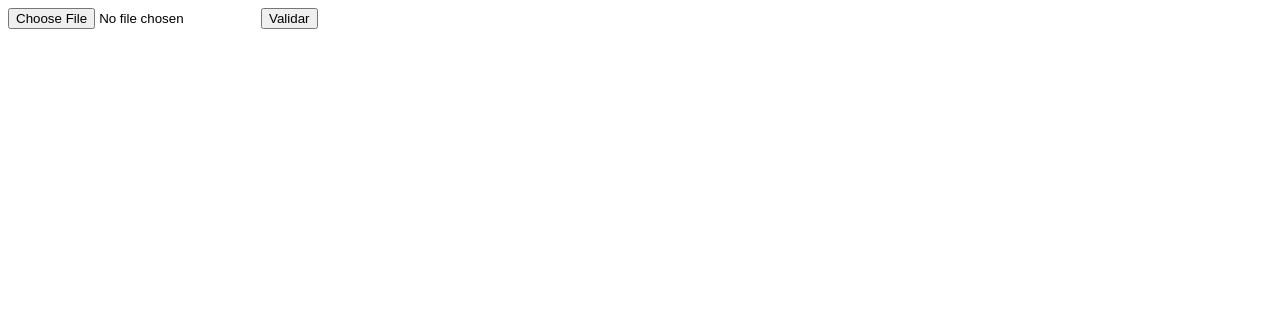
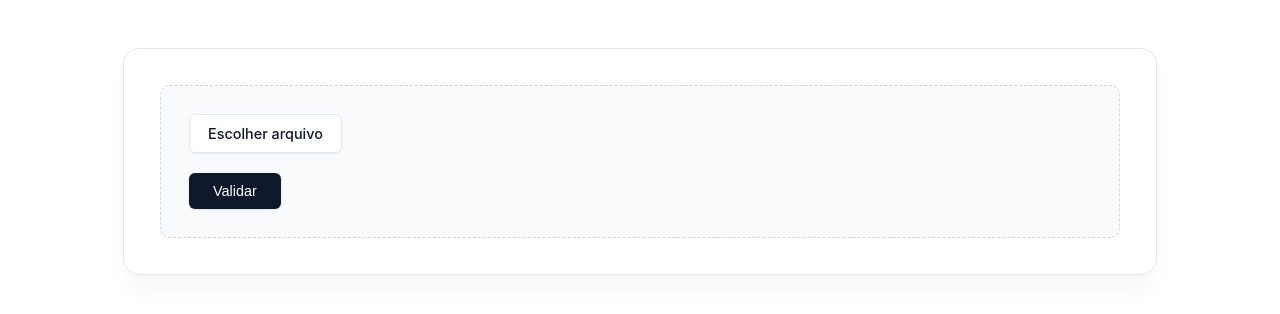
Before and after one commit to arthurresendes/supplier_automation, a React (Vite) app in the folder Front-end/front-supplier/: page / in a window 1280 px wide. Shown: the top 314 px of the page. Built offline with nearby package versions, Linux system fonts and the light colour scheme.

Commit message:
Consumo de endpoint post + renderização

```diff
--- /dev/null
+++ b/Front-end/front-supplier/src/api/abrirChamado.js
@@ -0,0 +1,16 @@
+export const abrirChamado = async (dados) => {
+  const res = await fetch("http://localhost:8000/api/v1/open-desk", {
+    method: "POST",
+    headers: {
+      "Content-Type": "application/json",
+    },
+    body: JSON.stringify(dados),
+  });
+
+  if (!res.ok) {
+    throw new Error("Erro ao abrir chamado");
+  }
+
+  const valores = await res.json();
+  return valores.RITM;
+};
--- a/Front-end/front-supplier/src/api/planilhaConsumo.js
+++ b/Front-end/front-supplier/src/api/planilhaConsumo.js
@@ -6,6 +6,12 @@ export const planilhaConsumo = async (planilha) => {
     body: formData,
   });
 
+  if (res.status == 400) {
+    throw new Error(
+      "Verifique se a sua planilha tem os campos com esses nomes: Solicitante, Matricula, Valor, Colaborador",
+    );
+  }
+
   if (!res.ok) {
     throw new Error("Erro ao processar");
   }
--- a/Front-end/front-supplier/src/pages/Planiha.jsx
+++ b/Front-end/front-supplier/src/pages/Planiha.jsx
@@ -1,11 +1,17 @@
 import React, { useState } from 'react'
 import { planilhaConsumo } from '../api/planilhaConsumo'
+import { abrirChamado } from '../api/abrirChamado'
+import styles from './planilha.module.css'
 
 const Planiha = () => {
     const [planilha, setPlanilha] = useState(null)
     const [dadosJson, setDadosJson] = useState(null)
     const [nome, setNome] = useState('')
     const [erro, setErro] = useState('')
+    const [carregando, setCarregando] = useState(false)
+    const [ritm, setRitm] = useState('')
+    const [colaborador, setColaborador] = useState('')
+    const [solicitante, setSolicitante] = useState('')
 
     const lidarArquivo = (e) => {
         const arq = e.target.files[0]
@@ -17,6 +23,7 @@ const Planiha = () => {
 
     const handleSubmit = async (e) => {
         e.preventDefault()
+        setErro('')
         try {
             const respos = await planilhaConsumo(planilha)
             setDadosJson(respos)
@@ -25,42 +32,83 @@ const Planiha = () => {
         }
     }
 
+    const openDesk = async (solicitante, valor, colaborador, matricula) => {
+        setErro('')
+        setColaborador('')
+        setSolicitante('')
+        setRitm('')
+        const dados = {
+            Solicitante: solicitante,
+            Valor: valor,
+            Colaborador: colaborador,
+            Matricula: matricula
+        }
+        setCarregando(true)
+        try {
+            const respos = await abrirChamado(dados)
+            setRitm(respos)
+        } catch (error) {
+            setErro(error.message)
+        } finally {
+            setCarregando(false)
+            setColaborador(colaborador)
+            setSolicitante(solicitante)
+        }
+    }
 
     return (
-        <div>
-            <form action="" method="post" onSubmit={handleSubmit}>
-                <label htmlFor="planilha">
-                    <input type="file" name="planilha" id="planilha" accept='.csv, .xlsx' onChange={lidarArquivo} />
+        <div className={styles.container}>
+            <form action="" method="post" onSubmit={handleSubmit} className={styles.form}>
+                <label htmlFor="planilha" className={styles.fileLabel}>
+                    Escolher arquivo
+                    <input type="file" name="planilha" id="planilha" accept='.csv, .xlsx' onChange={lidarArquivo} className={styles.fileInput} />
                 </label>
                 {nome !== '' && (
                     <div>
-                        <p>Nome do arquivo selecionado é: {nome}</p>
+                        <p className={styles.fileName}>Nome do arquivo selecionado é: {nome}</p>
                     </div>
                 )}
-                <input type="submit" value="Validar" />
+                <input type="submit" value="Validar" className={styles.submitBtn} />
             </form>
-            {erro && <p style={{ color: 'red', fontWeight: 'bold' }}>⚠️ {erro}</p>}
+            {erro && <p className={styles.errorMsg}>⚠️ {erro}</p>}
+
+            {carregando && (
+                <p className={styles.loadingMsg}>Abrindo chamado....</p>
+            )}
+            {ritm !== '' && (
+                <p className={styles.successMsg}>Aberto o chamado para: {colaborador}. Solicitante: {solicitante}. RITM: {ritm}</p>
+            )}
             {dadosJson && (
-                <table style={{ width: '100%', borderCollapse: 'collapse', marginTop: '20px' }}>
+                <div className={styles.tableContainer}>
+                    <table className={styles.table}>
                         <thead>
-                        <tr style={{ textAlign: 'left', backgroundColor: 'f2f2f2' }}>
+                            <tr>
                                 <th>Matricula</th>
                                 <th>Nome</th>
+                                <th>Solicitante</th>
                                 <th>Valor</th>
                                 <th>Ação</th>
                             </tr>
                         </thead>
                         <tbody>
                             {dadosJson.map((dad) => (
-                            <tr key={dad.Matricula} style={{ borderBottom: '1px solid #ddd' }}>
+                                <tr key={dad.Matricula}>
                                     <td>{dad.Matricula}</td>
                                     <td>{dad.Colaborador}</td>
+                                    <td>{dad.Solicitante}</td>
                                     <td>{dad.Valor}</td>
-                                <td><button>Abrir chamado</button></td>
+                                    <td>
+                                        {carregando ? (
+                                            <button disabled className={styles.actionBtnDisabled}>Abrindo um chamado</button>
+                                        ) : (
+                                            <button onClick={() => openDesk(dad.Solicitante, dad.Valor, dad.Colaborador, dad.Matricula)} className={styles.actionBtn}>Abrir chamado</button>
+                                        )}
+                                    </td>
                                 </tr>
                             ))}
                         </tbody>
                     </table>
+                </div>
             )}
         </div>
     )
--- /dev/null
+++ b/Front-end/front-supplier/src/pages/planilha.module.css
@@ -0,0 +1,217 @@
+:root {
+  --primary: #2563eb;
+  --primary-hover: #1d4ed8;
+  --bg-surface: #ffffff;
+  --bg-subtle: #f8fafc;
+  --border-color: #e2e8f0;
+  --text-main: #0f172a;
+  --text-muted: #64748b;
+  --radius-lg: 16px;
+  --radius-md: 10px;
+  --radius-sm: 6px;
+}
+
+.container {
+  max-width: 960px;
+  margin: 48px auto;
+  padding: 36px;
+  background-color: var(--bg-surface);
+  border-radius: var(--radius-lg);
+  border: 1px solid var(--border-color);
+  box-shadow: 0 20px 25px -5px rgba(15, 23, 42, 0.04), 0 8px 10px -6px rgba(15, 23, 42, 0.02);
+  font-family: Inter, system-ui, -apple-system, BlinkMacSystemFont, 'Segoe UI', Roboto, sans-serif;
+  color: var(--text-main);
+  -webkit-font-smoothing: antialiased;
+}
+
+.form {
+  display: flex;
+  flex-direction: column;
+  gap: 20px;
+  align-items: flex-start;
+  background-color: var(--bg-subtle);
+  padding: 28px;
+  border-radius: var(--radius-md);
+  border: 1px dashed #cbd5e1;
+  transition: border-color 0.2s ease, background-color 0.2s ease;
+}
+
+.form:hover {
+  border-color: #94a3b8;
+  background-color: #f1f5f9;
+}
+
+.fileLabel {
+  display: inline-flex;
+  align-items: center;
+  gap: 8px;
+  padding: 10px 18px;
+  background-color: var(--bg-surface);
+  color: var(--text-main);
+  border: 1px solid var(--border-color);
+  border-radius: var(--radius-sm);
+  font-weight: 500;
+  font-size: 0.9rem;
+  cursor: pointer;
+  box-shadow: 0 1px 2px rgba(0, 0, 0, 0.05);
+  transition: all 0.2s cubic-bezier(0.4, 0, 0.2, 1);
+}
+
+.fileLabel:hover {
+  background-color: #f8fafc;
+  border-color: #cbd5e1;
+  transform: translateY(-1px);
+}
+
+.fileInput {
+  display: none;
+}
+
+.fileName {
+  display: inline-flex;
+  align-items: center;
+  font-size: 0.875rem;
+  color: var(--text-muted);
+  background-color: var(--bg-surface);
+  border: 1px solid var(--border-color);
+  padding: 6px 14px;
+  border-radius: var(--radius-sm);
+  margin: 0;
+  font-weight: 400;
+}
+
+.submitBtn {
+  padding: 10px 24px;
+  background-color: var(--text-main);
+  color: #ffffff;
+  border: none;
+  border-radius: var(--radius-sm);
+  font-weight: 500;
+  font-size: 0.9rem;
+  cursor: pointer;
+  transition: all 0.15s ease;
+  box-shadow: 0 1px 3px rgba(0, 0, 0, 0.1);
+}
+
+.submitBtn:hover {
+  background-color: #1e293b;
+  transform: translateY(-1px);
+}
+
+.submitBtn:active {
+  transform: translateY(0);
+}
+
+.errorMsg {
+  margin-top: 20px;
+  padding: 14px 18px;
+  background-color: #fef2f2;
+  border: 1px solid #fee2e2;
+  border-left: 4px solid #ef4444;
+  color: #991b1b;
+  border-radius: var(--radius-sm);
+  font-size: 0.9rem;
+  font-weight: 500;
+}
+
+.loadingMsg {
+  margin-top: 20px;
+  padding: 14px 18px;
+  background-color: #f0f9ff;
+  border: 1px solid #e0f2fe;
+  border-left: 4px solid #0284c7;
+  color: #0369a1;
+  border-radius: var(--radius-sm);
+  font-size: 0.9rem;
+  font-weight: 500;
+  animation: pulse 1.8s cubic-bezier(0.4, 0, 0.6, 1) infinite;
+}
+
+.successMsg {
+  margin-top: 20px;
+  padding: 14px 18px;
+  background-color: #f0fdf4;
+  border: 1px solid #dcfce7;
+  border-left: 4px solid #16a34a;
+  color: #15803d;
+  border-radius: var(--radius-sm);
+  font-size: 0.9rem;
+  font-weight: 500;
+}
+
+.tableContainer {
+  margin-top: 32px;
+  overflow: hidden;
+  border-radius: var(--radius-md);
+  border: 1px solid var(--border-color);
+  box-shadow: 0 1px 3px rgba(0, 0, 0, 0.02);
+}
+
+.table {
+  width: 100%;
+  border-collapse: separate;
+  border-spacing: 0;
+  text-align: left;
+  font-size: 0.875rem;
+}
+
+.table th {
+  background-color: var(--bg-subtle);
+  color: var(--text-muted);
+  font-weight: 600;
+  padding: 12px 20px;
+  border-bottom: 1px solid var(--border-color);
+  font-size: 0.75rem;
+  letter-spacing: 0.06em;
+  text-transform: uppercase;
+}
+
+.table td {
+  padding: 16px 20px;
+  border-bottom: 1px solid var(--border-color);
+  color: var(--text-main);
+  background-color: var(--bg-surface);
+  transition: background-color 0.15s ease;
+}
+
+.table tr:last-child td {
+  border-bottom: none;
+}
+
+.table tr:hover td {
+  background-color: #f8fafc;
+}
+
+.actionBtn {
+  padding: 7px 14px;
+  background-color: var(--primary);
+  color: #ffffff;
+  border: none;
+  border-radius: var(--radius-sm);
+  font-size: 0.8125rem;
+  font-weight: 500;
+  cursor: pointer;
+  transition: all 0.15s ease;
+  box-shadow: 0 1px 2px rgba(37, 99, 235, 0.2);
+}
+
+.actionBtn:hover {
+  background-color: var(--primary-hover);
+  box-shadow: 0 2px 4px rgba(37, 99, 235, 0.3);
+}
+
+.actionBtnDisabled {
+  padding: 7px 14px;
+  background-color: #f1f5f9;
+  color: #94a3b8;
+  border: 1px solid #e2e8f0;
+  border-radius: var(--radius-sm);
+  font-size: 0.8125rem;
+  font-weight: 500;
+  cursor: not-allowed;
+}
+
+@keyframes pulse {
+  0%, 100% { opacity: 1; }
+  50% { opacity: 0.5; }
+}
```
Lines whose indentation alone changed are shown as unchanged.
